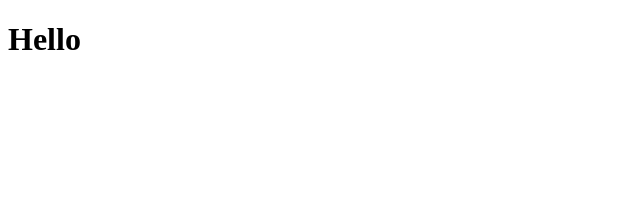
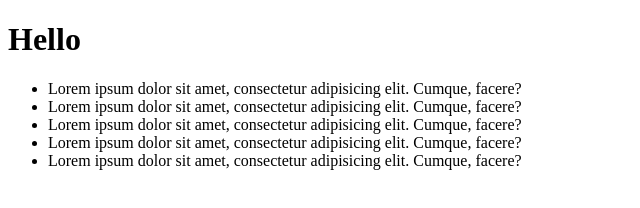
Before and after one commit to cyril-nonato/github-1, a plain HTML site: page index.html in a window 1280 px wide. Shown: the whole page, without its empty margins (0-640 px from the left). Drawn offline with Linux system fonts and the light colour scheme.

Commit message:
added index.html

```diff
--- a/index.html
+++ b/index.html
@@ -8,5 +8,12 @@
 </head>
 <body>
   <h1>Hello</h1>
+  <ul>
+    <li>Lorem ipsum dolor sit amet, consectetur adipisicing elit. Cumque, facere?</li>
+    <li>Lorem ipsum dolor sit amet, consectetur adipisicing elit. Cumque, facere?</li>
+    <li>Lorem ipsum dolor sit amet, consectetur adipisicing elit. Cumque, facere?</li>
+    <li>Lorem ipsum dolor sit amet, consectetur adipisicing elit. Cumque, facere?</li>
+    <li>Lorem ipsum dolor sit amet, consectetur adipisicing elit. Cumque, facere?</li>
+  </ul>
 </body>
 </html>
```
